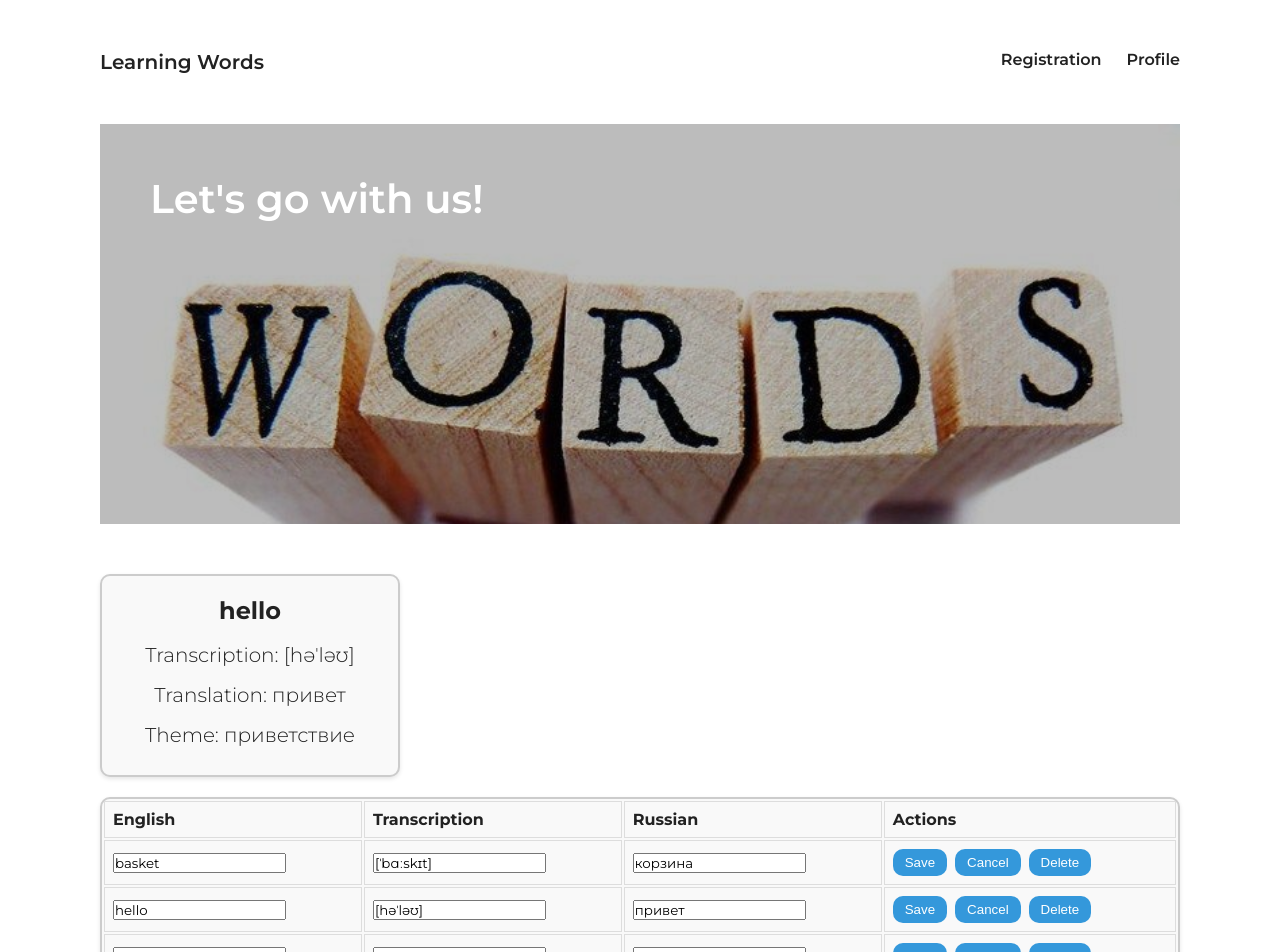
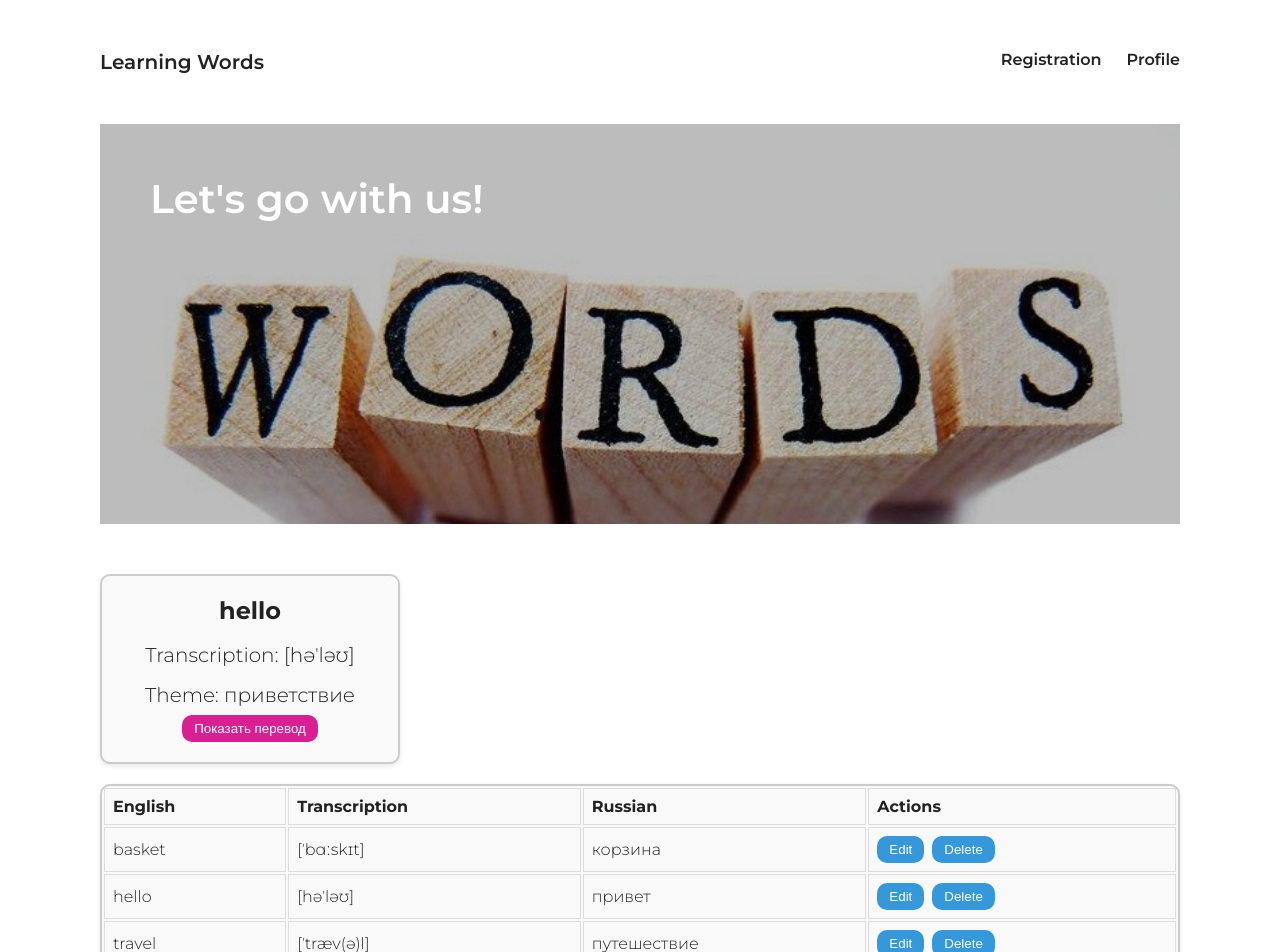
Before and after one commit to NadinKonst/ForeignWordsApp1, a React (Vite) app: page / in a window 1280 px wide. Shown: the top 952 px of the page. Built offline with nearby package versions, Linux system fonts and the light colour scheme; the HTML template or start-up script is replaced by a standard one.

Commit message:
add states

```diff
--- a/src/сomponents/Header/Header.scss
+++ b/src/сomponents/Header/Header.scss
@@ -1,9 +1,10 @@
-header .logo {
+header {
+  .logo {
     font-weight: 600;
     font-size: 20px;
   }
 
-header ul.nav {
+  ul.nav {
     float: right;
     list-style: none;
     font-weight: 600;
@@ -20,7 +21,7 @@ header ul.nav {
     }
   }
 
-header .presentation {
+  .presentation {
     margin: 50px 0;
     background: url("/src/assets/bg.jpg") no-repeat;
     width: 100%;
@@ -42,3 +43,4 @@ header .presentation {
       color: white;
     }
   }
+}
--- a/src/сomponents/WordCard/WordCard.jsx
+++ b/src/сomponents/WordCard/WordCard.jsx
@@ -1,12 +1,23 @@
 import "./WordCard.scss";
+import { useState } from "react";
 
 export default function WordCard({ word, transcription, translation, theme }) {
+  const [showTranslation, setShowTranslation] = useState(false);
+
+  const handleShowTranslation = () => {
+    setShowTranslation(true);
+  };
+
   return (
     <div className="word-card">
       <h2 className="word-title">{word}</h2>
       <div className="word-transcription">Transcription: {transcription}</div>
-      <div className="word-translation">Translation: {translation}</div>
       <div className="word-theme">Theme: {theme}</div>
+      {showTranslation ? (
+        <div className="word-translation">Translation: {translation}</div>
+      ) : (
+        <button onClick={handleShowTranslation}>Показать перевод</button>
+      )}
     </div>
   );
 }
--- a/src/сomponents/WordCard/WordCard.scss
+++ b/src/сomponents/WordCard/WordCard.scss
@@ -21,4 +21,20 @@
     font-size: 20px;
     line-height: 2;
   }
+  button {
+    cursor: pointer;
+    background-color: #da1f92;
+    color: white;
+    border: none;
+    padding: 6px 12px;
+    border-radius: 10px;
+
+    &:hover {
+      background-color: #e782d6;
+    }
+
+    &:active {
+      background-color: #1c638d;
+    }
+  }
 }
--- a/src/сomponents/WordList/WordList.jsx
+++ b/src/сomponents/WordList/WordList.jsx
@@ -1,6 +1,33 @@
 import "./WordList.scss";
+import { useState } from "react";
 
 export default function WordList({ words }) {
+  const [editMode, setEditMode] = useState(false);
+  const [editedWords, setEditedWords] = useState(words); //изменения
+
+  const handleEdit = () => {
+    setEditMode(true);
+  };
+
+  const handleCancel = () => {
+    setEditMode(false);
+    setEditedWords(words); // сброс
+  };
+
+  const handleInputChange = (index, fieldName, value) => {
+    const newEditedWords = [...editedWords];
+    newEditedWords[index] = {
+      ...newEditedWords[index],
+      [fieldName]: value,
+    };
+    setEditedWords(newEditedWords);
+  };
+
+  const handleSave = () => {
+    // console.log("Сохранение", editedWords);
+    setEditMode(false);
+  };
+
   return (
     <table className="table">
       <thead>
@@ -12,36 +39,63 @@ export default function WordList({ words }) {
         </tr>
       </thead>
       <tbody>
-        {words.map((word) => (
-          <tr>
-            <>
+        {editedWords.map((word, index) => (
+          <tr key={index}>
             <td>
+              {editMode ? (
                 <input
                   type="text"
                   value={word.english}
                   className="input-word"
+                  onChange={(e) =>
+                    handleInputChange(index, "english", e.target.value)
+                  }
                 />
+              ) : (
+                word.english
+              )}
             </td>
             <td>
+              {editMode ? (
                 <input
                   type="text"
                   value={word.transcription}
                   className="input-word"
+                  onChange={(e) =>
+                    handleInputChange(index, "transcription", e.target.value)
+                  }
                 />
+              ) : (
+                word.transcription
+              )}
             </td>
             <td>
+              {editMode ? (
                 <input
                   type="text"
                   value={word.russian}
                   className="input-word"
+                  onChange={(e) =>
+                    handleInputChange(index, "russian", e.target.value)
+                  }
                 />
+              ) : (
+                word.russian
+              )}
             </td>
             <td className="actions">
-                <button>Save</button>
-                <button>Cancel</button>
+              {editMode ? (
+                <>
+                  <button onClick={handleSave}>Save</button>
+                  <button onClick={handleCancel}>Cancel</button>
+                </>
+              ) : (
+                <>
+                  <button onClick={handleEdit}>Edit</button>
                   <button>Delete</button>
+                </>
+              )}
             </td>
-            </>
           </tr>
         ))}
       </tbody>
--- a/src/сomponents/WordList/WordList.scss
+++ b/src/сomponents/WordList/WordList.scss
@@ -6,16 +6,17 @@
   border-radius: 10px;
   box-shadow: 0 2px 4px rgba(0, 0, 0, 0.1);
   background-color: #f9f9f9;
-}
+  table-layout: auto;
 
-.table th,
-.table td {
+  th,
+  td {
     border: 1px solid #ddd;
     padding: 8px;
     text-align: left;
 
     .input-word {
       font-family: "Montserrat", sans-serif;
+      width: 100%;
     }
   }
 
@@ -40,3 +41,4 @@
       }
     }
   }
+}
```
Lines whose indentation alone changed are shown as unchanged.
